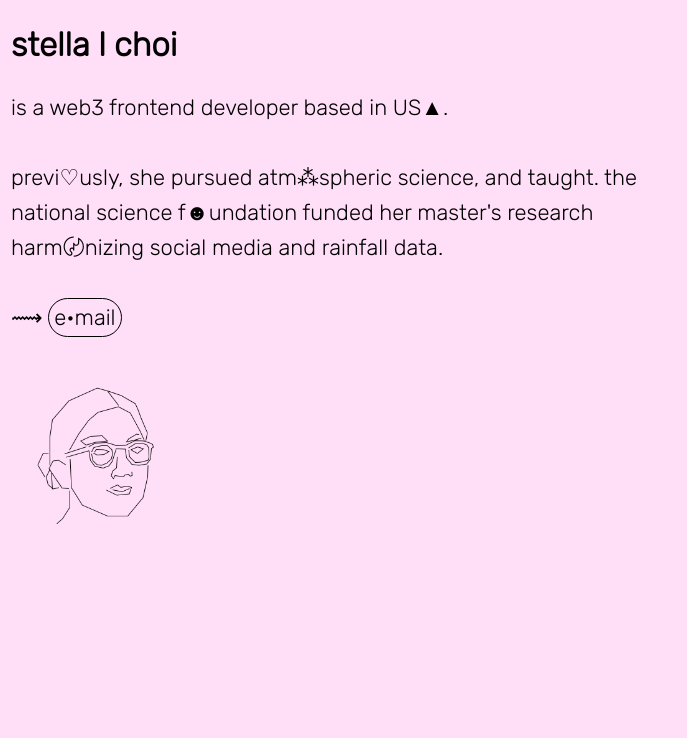
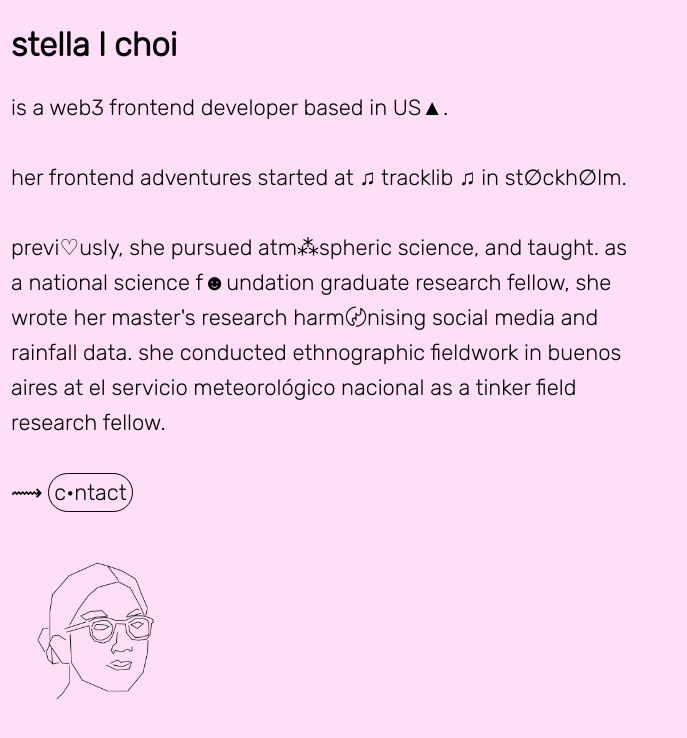
Before and after one commit to stellalc7/prtfl-deux, a Next.js app: page / in a window 1280 px wide. Shown: the top 738 px of the page, without its empty margins (0-687 px from the left). Built offline with nearby package versions, Linux system fonts and the light colour scheme.

Commit message:
six word memoir

```diff
--- a/pages/index.js
+++ b/pages/index.js
@@ -22,14 +22,15 @@ export default function Home() {
         <h2>stella l choi <span className={styles.dot}></span> </h2>
           <div className={styles.info}>
             is a web3 frontend developer based in US▲.<br></br><br></br>
-            previ♡usly, she pursued atm⁂spheric science, and taught. the national science f☻undation funded her master&apos;s research harm〄nizing social media and rainfall data.<br></br><br></br>
+            her frontend adventures started at ♫ tracklib ♫ in st∅ckh∅lm.<br></br><br></br>
+            previ♡usly, she pursued atm⁂spheric science, and taught. as a national science f☻undation graduate research fellow, she wrote her master&apos;s research harm〄nising social media and rainfall data. she conducted ethnographic fieldwork in buenos aires at el servicio meteorológico nacional as a tinker field research fellow.<br></br><br></br>
             {/* <div className={project === 'more' ? styles.active : null} onMouseOver={() => setProject('more')}>stella l. choi</div> */}
             ⟿ <a
               href="mailto:stella.choi@hyperisland.se"
               target="_blank"
               rel="noopener noreferrer"
             >
-              e•mail
+              c•ntact
             </a>
           </div><br></br>
           <Image
```
